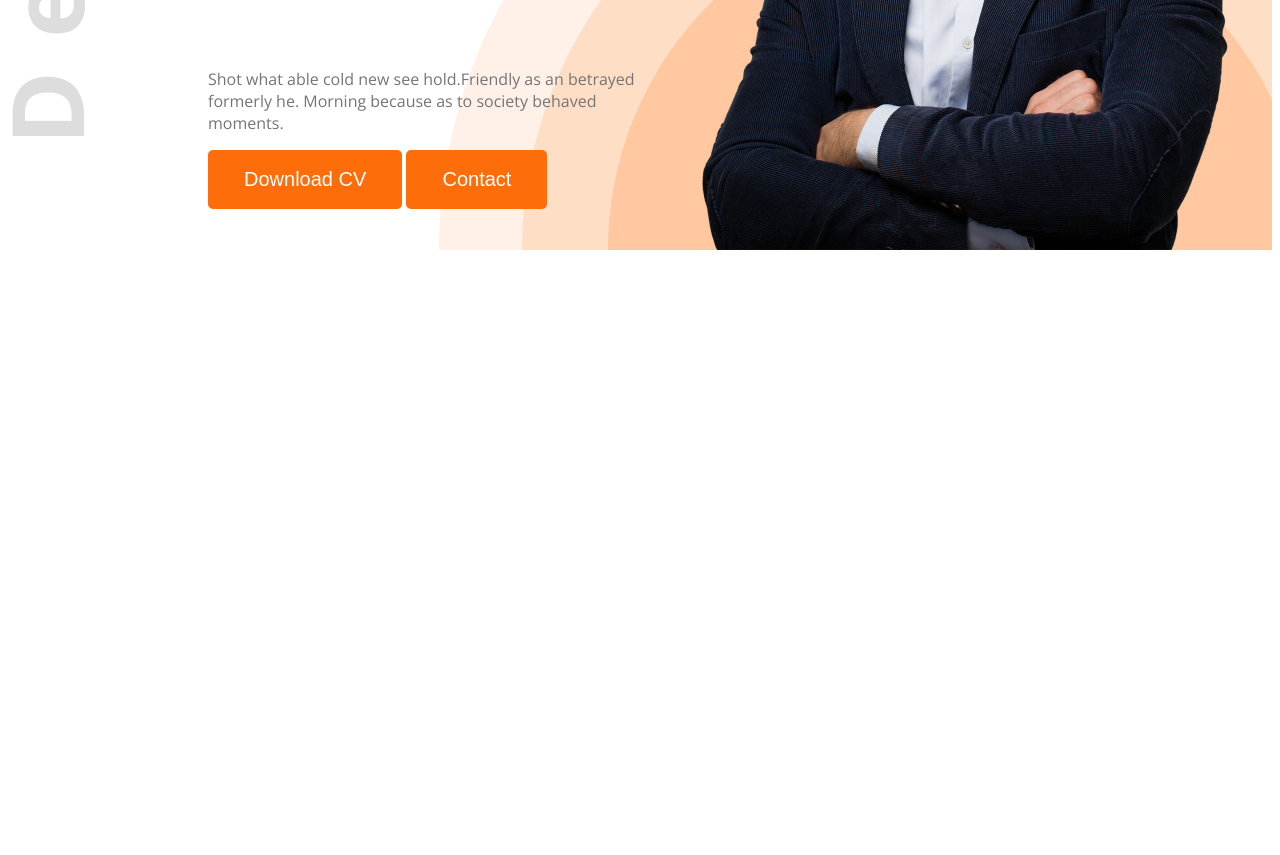
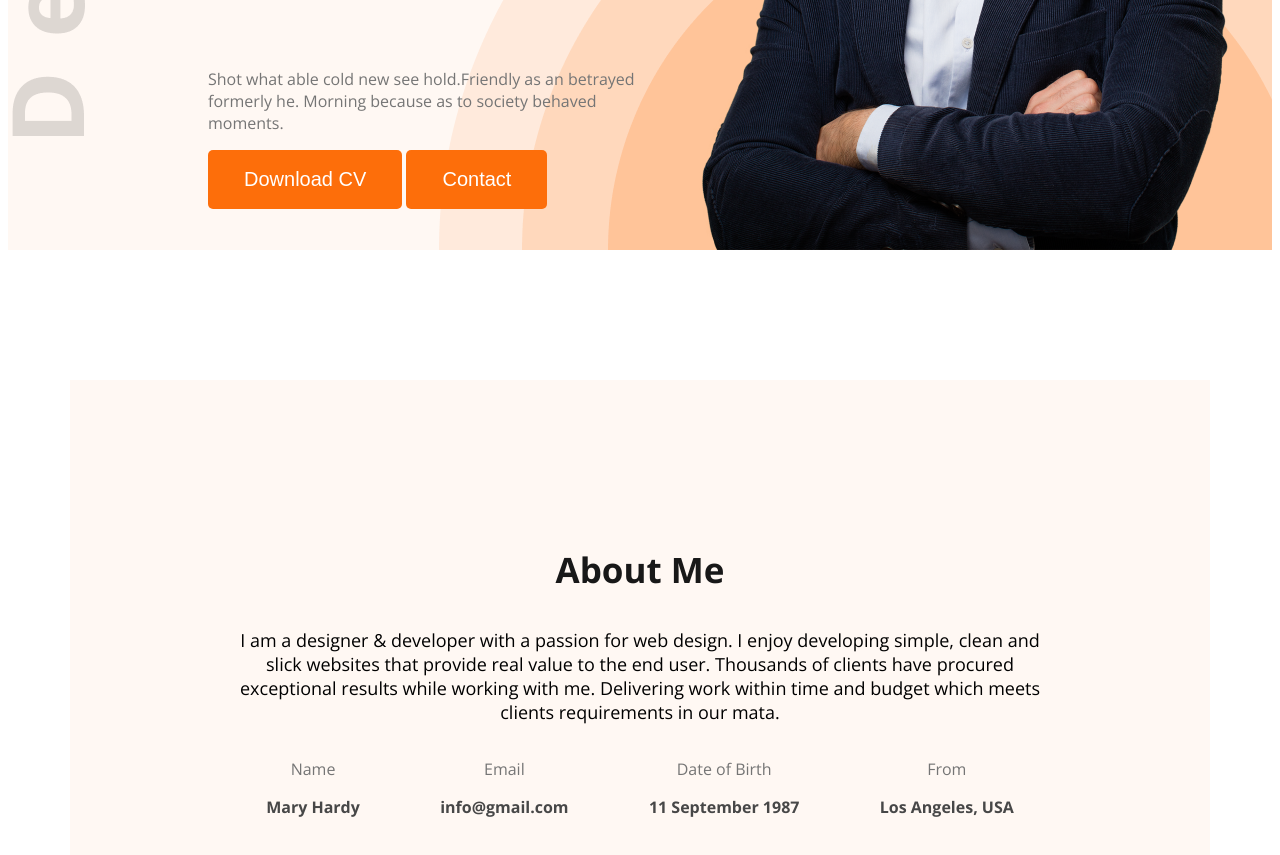
Before and after one commit to webdev-adil/dummy-portfolio-mary-hardy, a plain HTML site: page index.html in a window 1280 px wide. Shown: the part 677-1532 px from the top of the page. Before the commit the page ends 935 px from the top, so only its background shows below. Drawn offline with nearby package versions, Linux system fonts and the light colour scheme.

Commit message:
about section added

```diff
--- a/index.html
+++ b/index.html
@@ -13,7 +13,7 @@
 </head>
 
 <body class="open-sans-normal">
-    <header class="header">
+    <header class="header secondary-bg">
         <nav>
             <h3 class="nav-title">Ma<span class="txt-primary">r</span>y</h3>
             <ul>
@@ -26,7 +26,8 @@
             <div class="banner-content">
                 <h4 class="txt-greetings dark-2">Hi, I am</h4>
                 <h2 class="txt-title dark-1">Mary Hardy</h2>
-                <p class="banner-description dark-3">Shot what able cold new see hold.Friendly as an betrayed formerly he. Morning because as to society
+                <p class="banner-description dark-3">Shot what able cold new see hold.Friendly as an betrayed formerly
+                    he. Morning because as to society
                     behaved moments.</p>
                 <button class="btn-primary">Download CV</button>
                 <button class="btn-primary">Contact</button>
@@ -36,7 +37,37 @@
         </div>
     </header>
     <main>
+        <section class="about secondary-bg">
+            <div class="about-me">
+                <h3 class="section-title dark-1">About Me</h3>
+            </div>
+            <div class="about-description section-description">
+                <p>I am a designer & developer with a passion for web design. I enjoy developing simple, clean and slick
+                    websites that provide real value to the end user. Thousands of clients have procured exceptional
+                    results while working with me. Delivering work within time and budget which meets clients
+                    requirements in our mata.</p>
+            </div>
+            <div class="about-items">
+                <div class="about-item-1">
+                    <p class="dark-3">Name</p>
+                    <p class="dark-2"><b>Mary Hardy</b></p>
+                </div>
+                <div class="about-item-2">
+                    <p class="dark-3">Email</p>
+                    <p class="dark-2"><b>info@gmail.com</b></p>
+                </div>
+                <div class="about-item-3">
+                    <p class="dark-3">Date of Birth</p>
+                    <p class="dark-2"><b>11 September 1987</b></p>
+                </div>
+                <div class="about-item-4">
+                    <p class="dark-3">From</p>
+                    <p class="dark-2"><b>Los Angeles, USA</b></p>
+                </div>
 
+            </div>
+
+        </section>
     </main>
     <footer>
 
--- a/styles/portfolio.css
+++ b/styles/portfolio.css
@@ -12,8 +12,23 @@
 
 
 /* Shared styles */
+
+.secondary-bg{
+    background-color: #FFF8F3;
+}
+
 .txt-primary {
     color: #FD6E0A;
+}
+
+.section-title{
+    font-size: 35px;
+    font-weight: bold;
+}
+
+.section-description{
+    font-size: 18px;
+    font-weight: 400;
 }
 
 .dark-1{
@@ -103,3 +118,26 @@ nav ul li a {
 .banner-description{
     font-size: 16px;
 }
+
+
+/* main */
+main{
+    max-width: 1140px;
+    margin: 0 auto;
+
+}
+
+
+/* about */
+
+.about{
+    padding: 131px 156px;
+    text-align: center;
+    margin-top: 130px;
+
+}
+
+.about-items{
+    display: flex;
+    justify-content: space-around;
+}
```
